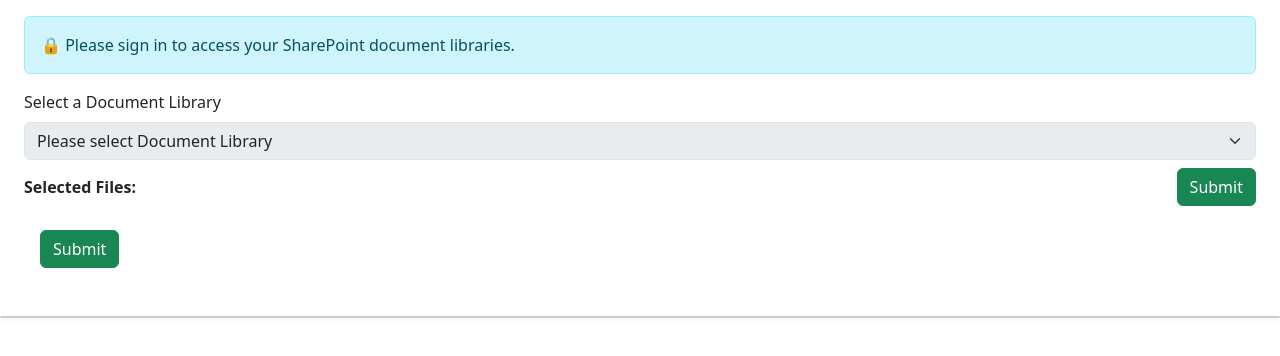
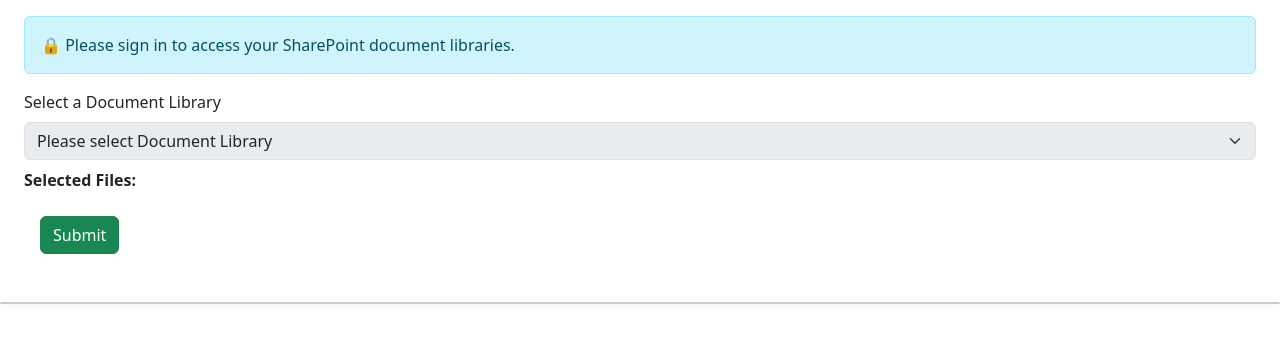
Before and after one commit to nelsonlauhy/oraclesp, a plain HTML site: page index.html in a window 1280 px wide. Shown: the part 66-422 px from the top of the page. Drawn offline with nearby package versions, Linux system fonts and the light colour scheme; a script that the page names is missing.

Commit message:
remove redundant submit button for cleaner layout

```diff
--- a/index.html
+++ b/index.html
@@ -79,10 +79,7 @@
   <div class="flex-grow-1">
     <div id="selectedTags" class="d-flex flex-wrap gap-2"></div>
   </div>
-  <div class="ms-3">
-    <button class="btn btn-success" id="submitBtn" onclick="submitFiles()">Submit</button>
   </div>
-</div>
 <nav aria-label="breadcrumb" class="mb-2">
   <ol class="breadcrumb" id="breadcrumb"></ol>
 </nav>
```
